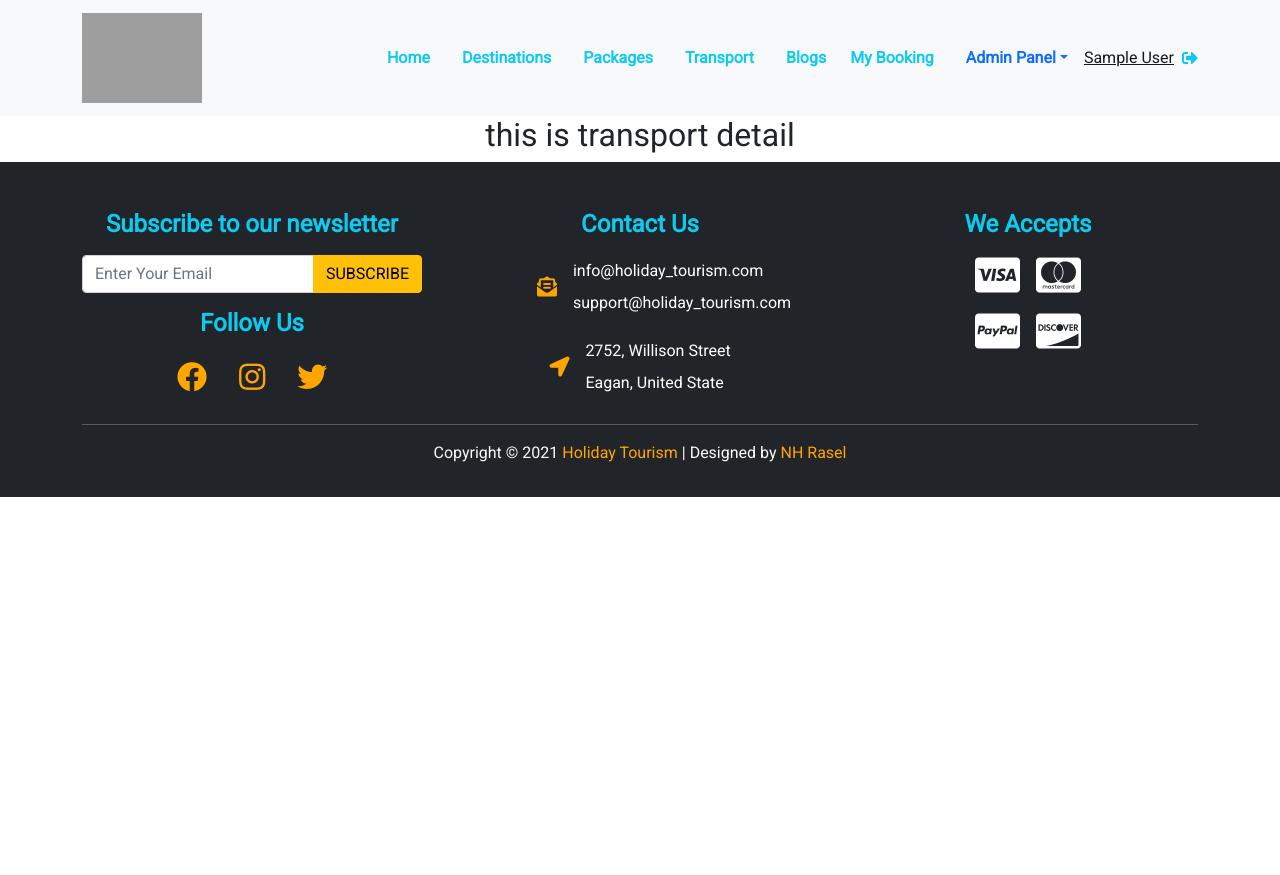
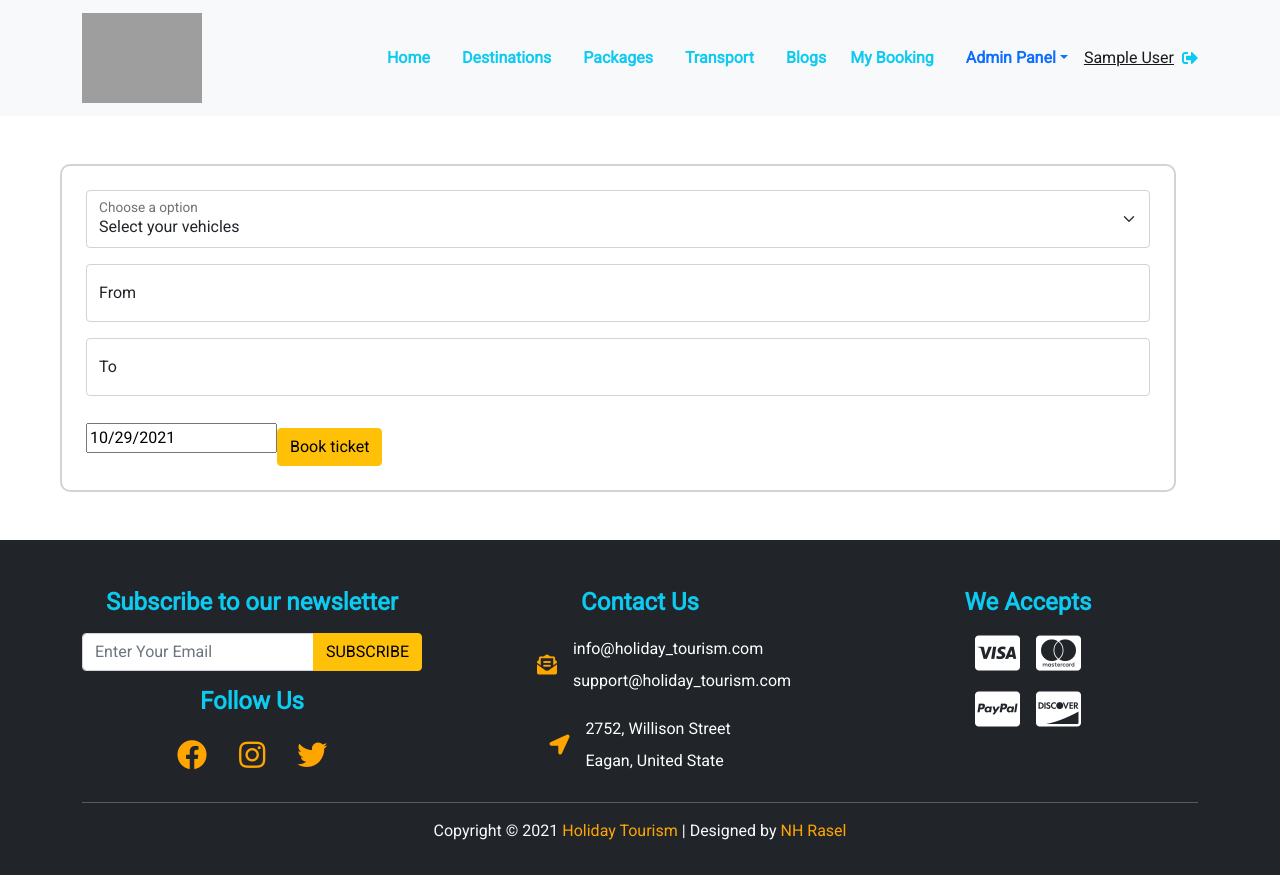
Before and after one commit to NH-Rasel/holiday-tourism-client, a React (Create React App) app: page /transportDetails in a window 1280 px wide. Before the commit the page ends 800 px from the top, so only its background shows below. Built offline with nearby package versions, Linux system fonts and the light colour scheme; no server answers; sample sign-in values are in the browser's storage; grey boxes are pictures that could not be loaded.

Commit message:
transport-details created

```diff
--- a/src/Pages/PrivateRoute/PackageDetail/PackageDetail.js
+++ b/src/Pages/PrivateRoute/PackageDetail/PackageDetail.js
@@ -34,7 +34,7 @@ const PackageDetail = () => {
                 <h2><i className="fas fa-map-marker-alt fs-4 me-2 text-info"></i>{packages.title}</h2>
                 <p>{packages.description}</p>
                 <h4 className="fw-bold">${packages.price}/per person  |  3day/4 night</h4>
-                <button onClick={() => handleBooking(packages._id)} className="btn btn-warning">Book Now</button>
+                <button onClick={handleBooking} className="btn btn-warning">Book Now</button>
             </div>
             <img style={{ borderRadius: '10px' }} src={packages.img} alt="" />
         </div>
--- a/src/Pages/PrivateRoute/TransportDetail/TransportDetail.js
+++ b/src/Pages/PrivateRoute/TransportDetail/TransportDetail.js
@@ -1,9 +1,38 @@
 import React from 'react';
+import { useState } from 'react';
+import DatePicker from "react-datepicker";
 
 const TransportDetail = () => {
+    const [startDate, setStartDate] = useState(new Date());
     return (
-        <div>
-            <h2>this is transport detail</h2>
+        <div className="container m-5">
+            <form className="p-4" style={{ border: '2px solid lightgray', borderRadius: '10px', width: 'auto' }} action="">
+                <div class="form-floating">
+                    <select class="form-select mb-3" id="floatingSelect" aria-label="Floating label select example">
+                        <option selected>Select your vehicles</option>
+                        <option value="1">Bus</option>
+                        <option value="2">Airline</option>
+                        <option value="3">Cruise</option>
+                        <option value="3">Train</option>
+                    </select>
+                    <label for="floatingSelect">Choose a option</label>
+                </div>
+                <div class="form-floating mb-3">
+                    <input type="password" class="form-control" id="floatingPassword" placeholder="PickUp" />
+                    <label for="floatingPassword">From</label>
+                </div>
+                <div class="form-floating mb-3">
+                    <input type="password" class="form-control" id="floatingPassword" placeholder="Destination" />
+                    <label for="floatingPassword">To</label>
+                </div>
+                <div className="text-start">
+                    <DatePicker
+                        selected={startDate}
+                        onChange={date => setStartDate(date)}
+                    />
+                    <button className="btn btn-warning mt-3">Book ticket</button>
+                </div>
+            </form>
         </div>
     );
 };
```
